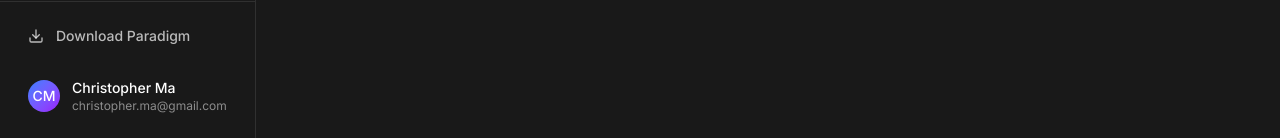
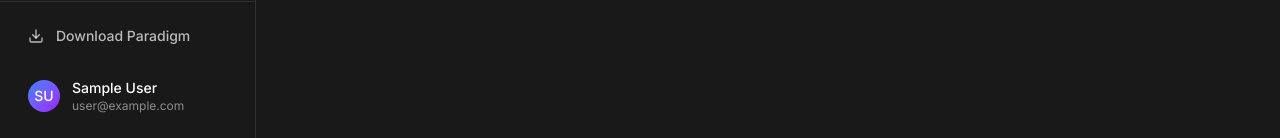
Before and after one commit to 71lols/paradigm-website, a Next.js app in the folder frontend/: page /dashboard in a window 1280 px wide. Shown: the part 662-800 px from the top of the page. Built offline with nearby package versions, Linux system fonts and the light colour scheme; no server answers; sample sign-in values are in the browser's storage.

Commit message:
Created userProfile componenet
Displays the loged in user's correct name and stuff at the bottom of the sidear

```diff
--- a/frontend/src/components/dashboard/sidebar.tsx
+++ b/frontend/src/components/dashboard/sidebar.tsx
@@ -2,6 +2,7 @@
 'use client';
 import { useState } from 'react';
 import { Search, Layers, Settings, Download } from 'lucide-react';
+import UserProfile from './userProfile';
 
 interface SidebarProps {
   activeSection?: string;
@@ -83,15 +84,7 @@ export default function Sidebar({ activeSection = 'context', onSectionChange }:
         </button>
 
         {/* User Profile */}
-        <div className="flex items-center gap-3 px-3 py-2">
-          <div className="w-8 h-8 bg-gradient-to-br from-blue-500 to-purple-600 rounded-full flex items-center justify-center">
-            <span className="text-white text-sm font-medium">CM</span>
-          </div>
-          <div className="flex-1 min-w-0">
-            <p className="text-white text-sm font-medium truncate">Christopher Ma</p>
-            <p className="text-white/50 text-xs truncate">christopher.ma@gmail.com</p>
-          </div>
-        </div>
+        <UserProfile />
       </div>
     </div>
   );
--- /dev/null
+++ b/frontend/src/components/dashboard/userProfile.tsx
@@ -0,0 +1,129 @@
+// components/dashboard/UserProfile.tsx
+'use client';
+import { useState, useRef, useEffect } from 'react';
+import { useAuth } from '@/components/auth/authContext';
+import { LogOut, Settings, User } from 'lucide-react';
+import { useRouter } from 'next/navigation';
+
+export default function UserProfile() {
+  const { user, logout } = useAuth();
+  const [isDropdownOpen, setIsDropdownOpen] = useState(false);
+  const dropdownRef = useRef<HTMLDivElement>(null);
+  const router = useRouter();
+
+  // Close dropdown when clicking outside
+  useEffect(() => {
+    const handleClickOutside = (event: MouseEvent) => {
+      if (dropdownRef.current && !dropdownRef.current.contains(event.target as Node)) {
+        setIsDropdownOpen(false);
+      }
+    };
+
+    document.addEventListener('mousedown', handleClickOutside);
+    return () => document.removeEventListener('mousedown', handleClickOutside);
+  }, []);
+
+  const handleSignOut = async () => {
+    try {
+      await logout();
+      router.push('/');
+    } catch (error) {
+      console.error('Sign out error:', error);
+    }
+  };
+
+  const getInitials = (name?: string | null, email?: string | null) => {
+    if (name) {
+      return name
+        .split(' ')
+        .map(part => part.charAt(0))
+        .join('')
+        .toUpperCase()
+        .slice(0, 2);
+    }
+    if (email) {
+      return email.charAt(0).toUpperCase();
+    }
+    return 'U';
+  };
+
+  const getDisplayName = () => {
+    return user?.displayName || user?.email || 'User';
+  };
+
+  const getDisplayEmail = () => {
+    return user?.email || '';
+  };
+
+  if (!user) return null;
+
+  return (
+    <div className="relative" ref={dropdownRef}>
+      {/* User Profile Button */}
+      <button
+        onClick={() => setIsDropdownOpen(!isDropdownOpen)}
+        className="flex items-center gap-3 px-3 py-2 w-full rounded-lg hover:bg-white/5 transition-colors"
+      >
+        <div className="w-8 h-8 bg-gradient-to-br from-blue-500 to-purple-600 rounded-full flex items-center justify-center">
+          <span className="text-white text-sm font-medium">
+            {getInitials(user.displayName, user.email)}
+          </span>
+        </div>
+        <div className="flex-1 min-w-0 text-left">
+          <p className="text-white text-sm font-medium truncate">
+            {getDisplayName()}
+          </p>
+          <p className="text-white/50 text-xs truncate">
+            {getDisplayEmail()}
+          </p>
+        </div>
+      </button>
+
+      {/* Dropdown Menu */}
+      {isDropdownOpen && (
+        <div className="absolute bottom-full left-0 right-0 mb-2 bg-[#2a2a2a] border border-white/20 rounded-lg shadow-lg py-2">
+          <div className="px-4 py-2 border-b border-white/10">
+            <p className="text-white text-sm font-medium truncate">
+              {getDisplayName()}
+            </p>
+            <p className="text-white/50 text-xs truncate">
+              {getDisplayEmail()}
+            </p>
+          </div>
+
+          <button
+            onClick={() => {
+              setIsDropdownOpen(false);
+              // Navigate to profile settings
+            }}
+            className="w-full flex items-center gap-3 px-4 py-2 text-white/70 hover:text-white hover:bg-white/5 transition-colors"
+          >
+            <User className="w-4 h-4" />
+            <span className="text-sm">Profile</span>
+          </button>
+
+          <button
+            onClick={() => {
+              setIsDropdownOpen(false);
+              // Navigate to settings
+            }}
+            className="w-full flex items-center gap-3 px-4 py-2 text-white/70 hover:text-white hover:bg-white/5 transition-colors"
+          >
+            <Settings className="w-4 h-4" />
+            <span className="text-sm">Settings</span>
+          </button>
+
+          <div className="border-t border-white/10 mt-2 pt-2">
+            <button
+              onClick={handleSignOut}
+              className="w-full flex items-center gap-3 px-4 py-2 text-red-400 hover:text-red-300 hover:bg-red-500/10 transition-colors"
+            >
+              <LogOut className="w-4 h-4" />
+              <span className="text-sm">Sign out</span>
+            </button>
+          </div>
+        </div>
+      )}
+    </div>
+  );
+}
```
